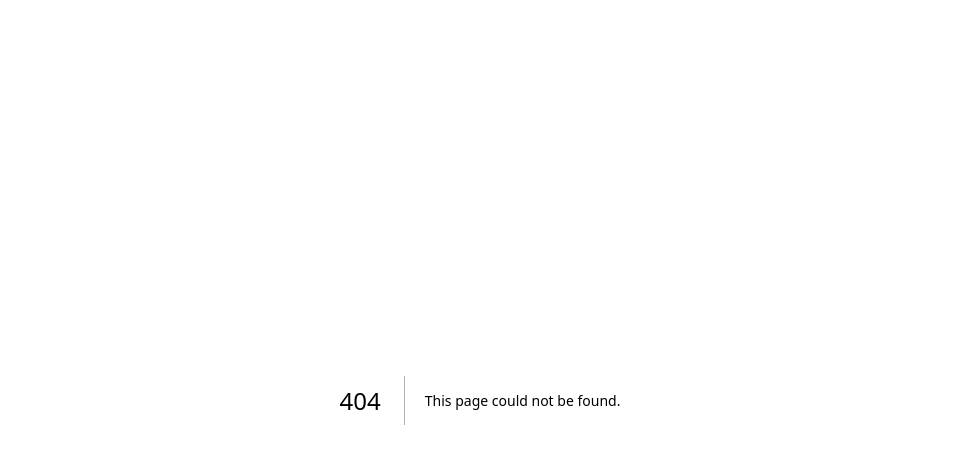
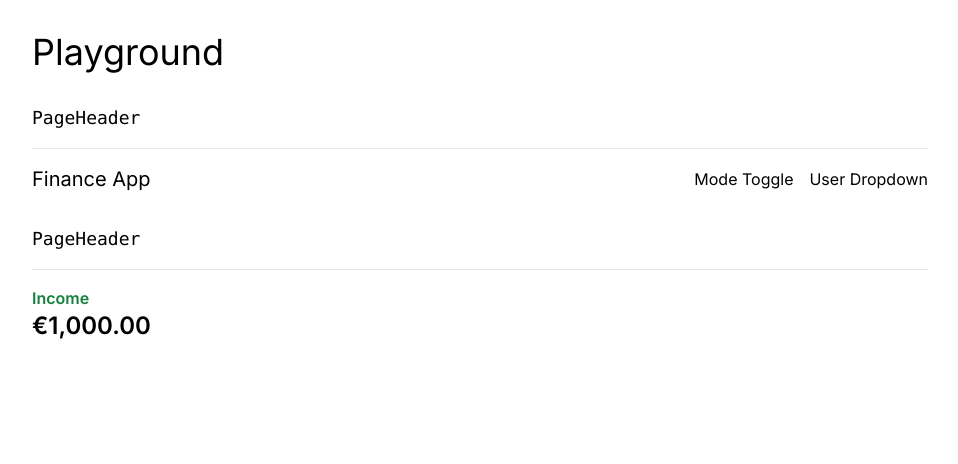
Before and after one commit to Amirhoseinmiri/finance-app, a Next.js app: page /playground in a window 1280 px wide. Before the commit this address had no page. Shown: the top 464 px of the page, without its empty margins (160-1118 px from the left). Built offline with nearby package versions, Linux system fonts and the light colour scheme.

Commit message:
add playGround

```diff
--- /dev/null
+++ b/src/app/dashboard/layout.js
@@ -0,0 +1,14 @@
+import PageHeader from "@/components/pageHeader/pageHeader";
+import React from "react";
+
+const Layout = ({ children }) => {
+  return (
+    <div>
+      <PageHeader className={"mt-8"} />
+      <main>{children}</main>
+      <footer>Footer</footer>
+    </div>
+  );
+};
+
+export default Layout;
--- /dev/null
+++ b/src/app/dashboard/page.js
@@ -0,0 +1,7 @@
+import React from "react";
+
+const Page = () => {
+  return <div>hello from dashboard</div>;
+};
+
+export default Page;
--- a/src/app/globals.css
+++ b/src/app/globals.css
@@ -1,33 +1,6 @@
 @tailwind base;
 @tailwind components;
 @tailwind utilities;
-
-:root {
-  --foreground-rgb: 0, 0, 0;
-  --background-start-rgb: 214, 219, 220;
-  --background-end-rgb: 255, 255, 255;
+body {
+  @apply container mx-auto max-w-4xl bg-white text-black dark:bg-slate-950 dark:text-slate-100;
 }
-
-@media (prefers-color-scheme: dark) {
-  :root {
-    --foreground-rgb: 255, 255, 255;
-    --background-start-rgb: 0, 0, 0;
-    --background-end-rgb: 0, 0, 0;
-  }
-}
-
-body {
-  color: rgb(var(--foreground-rgb));
-  background: linear-gradient(
-      to bottom,
-      transparent,
-      rgb(var(--background-end-rgb))
-    )
-    rgb(var(--background-start-rgb));
-}
-
-@layer utilities {
-  .text-balance {
-    text-wrap: balance;
-  }
-}
--- a/src/app/page.js
+++ b/src/app/page.js
@@ -1,113 +1,5 @@
 import Image from "next/image";
 
 export default function Home() {
-  return (
-    <main className="flex min-h-screen flex-col items-center justify-between p-24">
-      <div className="z-10 max-w-5xl w-full items-center justify-between font-mono text-sm lg:flex">
-        <p className="fixed left-0 top-0 flex w-full justify-center border-b border-gray-300 bg-gradient-to-b from-zinc-200 pb-6 pt-8 backdrop-blur-2xl dark:border-neutral-800 dark:bg-zinc-800/30 dark:from-inherit lg:static lg:w-auto  lg:rounded-xl lg:border lg:bg-gray-200 lg:p-4 lg:dark:bg-zinc-800/30">
-          Get started by editing&nbsp;
-          <code className="font-mono font-bold">src/app/page.js</code>
-        </p>
-        <div className="fixed bottom-0 left-0 flex h-48 w-full items-end justify-center bg-gradient-to-t from-white via-white dark:from-black dark:via-black lg:static lg:h-auto lg:w-auto lg:bg-none">
-          <a
-            className="pointer-events-none flex place-items-center gap-2 p-8 lg:pointer-events-auto lg:p-0"
-            href="https://vercel.com?utm_source=create-next-app&utm_medium=appdir-template&utm_campaign=create-next-app"
-            target="_blank"
-            rel="noopener noreferrer"
-          >
-            By{" "}
-            <Image
-              src="/vercel.svg"
-              alt="Vercel Logo"
-              className="dark:invert"
-              width={100}
-              height={24}
-              priority
-            />
-          </a>
-        </div>
-      </div>
-
-      <div className="relative flex place-items-center before:absolute before:h-[300px] before:w-full sm:before:w-[480px] before:-translate-x-1/2 before:rounded-full before:bg-gradient-radial before:from-white before:to-transparent before:blur-2xl before:content-[''] after:absolute after:-z-20 after:h-[180px] after:w-full sm:after:w-[240px] after:translate-x-1/3 after:bg-gradient-conic after:from-sky-200 after:via-blue-200 after:blur-2xl after:content-[''] before:dark:bg-gradient-to-br before:dark:from-transparent before:dark:to-blue-700 before:dark:opacity-10 after:dark:from-sky-900 after:dark:via-[#0141ff] after:dark:opacity-40 before:lg:h-[360px] z-[-1]">
-        <Image
-          className="relative dark:drop-shadow-[0_0_0.3rem_#ffffff70] dark:invert"
-          src="/next.svg"
-          alt="Next.js Logo"
-          width={180}
-          height={37}
-          priority
-        />
-      </div>
-
-      <div className="mb-32 grid text-center lg:max-w-5xl lg:w-full lg:mb-0 lg:grid-cols-4 lg:text-left">
-        <a
-          href="https://nextjs.org/docs?utm_source=create-next-app&utm_medium=appdir-template&utm_campaign=create-next-app"
-          className="group rounded-lg border border-transparent px-5 py-4 transition-colors hover:border-gray-300 hover:bg-gray-100 hover:dark:border-neutral-700 hover:dark:bg-neutral-800/30"
-          target="_blank"
-          rel="noopener noreferrer"
-        >
-          <h2 className={`mb-3 text-2xl font-semibold`}>
-            Docs{" "}
-            <span className="inline-block transition-transform group-hover:translate-x-1 motion-reduce:transform-none">
-              -&gt;
-            </span>
-          </h2>
-          <p className={`m-0 max-w-[30ch] text-sm opacity-50`}>
-            Find in-depth information about Next.js features and API.
-          </p>
-        </a>
-
-        <a
-          href="https://nextjs.org/learn?utm_source=create-next-app&utm_medium=appdir-template-tw&utm_campaign=create-next-app"
-          className="group rounded-lg border border-transparent px-5 py-4 transition-colors hover:border-gray-300 hover:bg-gray-100 hover:dark:border-neutral-700 hover:dark:bg-neutral-800 hover:dark:bg-opacity-30"
-          target="_blank"
-          rel="noopener noreferrer"
-        >
-          <h2 className={`mb-3 text-2xl font-semibold`}>
-            Learn{" "}
-            <span className="inline-block transition-transform group-hover:translate-x-1 motion-reduce:transform-none">
-              -&gt;
-            </span>
-          </h2>
-          <p className={`m-0 max-w-[30ch] text-sm opacity-50`}>
-            Learn about Next.js in an interactive course with&nbsp;quizzes!
-          </p>
-        </a>
-
-        <a
-          href="https://vercel.com/templates?framework=next.js&utm_source=create-next-app&utm_medium=appdir-template&utm_campaign=create-next-app"
-          className="group rounded-lg border border-transparent px-5 py-4 transition-colors hover:border-gray-300 hover:bg-gray-100 hover:dark:border-neutral-700 hover:dark:bg-neutral-800/30"
-          target="_blank"
-          rel="noopener noreferrer"
-        >
-          <h2 className={`mb-3 text-2xl font-semibold`}>
-            Templates{" "}
-            <span className="inline-block transition-transform group-hover:translate-x-1 motion-reduce:transform-none">
-              -&gt;
-            </span>
-          </h2>
-          <p className={`m-0 max-w-[30ch] text-sm opacity-50`}>
-            Explore starter templates for Next.js.
-          </p>
-        </a>
-
-        <a
-          href="https://vercel.com/new?utm_source=create-next-app&utm_medium=appdir-template&utm_campaign=create-next-app"
-          className="group rounded-lg border border-transparent px-5 py-4 transition-colors hover:border-gray-300 hover:bg-gray-100 hover:dark:border-neutral-700 hover:dark:bg-neutral-800/30"
-          target="_blank"
-          rel="noopener noreferrer"
-        >
-          <h2 className={`mb-3 text-2xl font-semibold`}>
-            Deploy{" "}
-            <span className="inline-block transition-transform group-hover:translate-x-1 motion-reduce:transform-none">
-              -&gt;
-            </span>
-          </h2>
-          <p className={`m-0 max-w-[30ch] text-sm opacity-50 text-balance`}>
-            Instantly deploy your Next.js site to a shareable URL with Vercel.
-          </p>
-        </a>
-      </div>
-    </main>
-  );
+  return <div>hello</div>;
 }
--- /dev/null
+++ b/src/app/playground/page.js
@@ -0,0 +1,30 @@
+import PageHeader from "@/components/pageHeader/pageHeader";
+import Trend from "@/components/trend/trend";
+import React from "react";
+
+const Page = () => {
+  return (
+    <main
+      className="space-y-8
+  "
+    >
+      <h1 className="text-4xl mt-8">Playground</h1>
+      <div>
+        <h2 className="mb-4 text-lg font-mono">PageHeader</h2>
+        <hr className="mb-4 border-gray-200 dark:border-gray-800" />
+        <div>
+          <PageHeader />{" "}
+        </div>
+      </div>
+      <div>
+        <h2 className="mb-4 text-lg font-mono">PageHeader</h2>
+        <hr className="mb-4 border-gray-200 dark:border-gray-800" />
+        <div className="flex space-x-4">
+          <Trend type={"Income"} amount={1000} />
+        </div>
+      </div>
+    </main>
+  );
+};
+
+export default Page;
--- /dev/null
+++ b/src/components/pageHeader/pageHeader.js
@@ -0,0 +1,21 @@
+import Link from "next/link";
+import React from "react";
+
+const PageHeader = ({ className }) => {
+  return (
+    <header className={`flex justify-between items-center ${className}`}>
+      <Link
+        href={"/dashboard"}
+        className="text-xl hover:underline underline-offset-8 decoration-2"
+      >
+        Finance App
+      </Link>
+      <div className="flex items-center space-x-4">
+        <div>Mode Toggle</div>
+        <div>User Dropdown</div>
+      </div>
+    </header>
+  );
+};
+
+export default PageHeader;
--- /dev/null
+++ b/src/components/trend/trend.js
@@ -0,0 +1,31 @@
+import React from "react";
+
+const Trend = ({ type, amount, prevAmount }) => {
+  const colorClasses = {
+    Income: "text-green-700 dark:text-green-300",
+    Expense: "text-red-700 dark:text-red-300",
+    Investment: "text-indigo-700 dark:text-indigo-300",
+    Saving: "text-yellow-700 dark:text-yellow-300",
+  };
+  const calcPercentageChange = (amount, prevAmount) => {
+    if (prevAmount === 0) return 0;
+    return ((amount - prevAmount) / prevAmount) * 100;
+  };
+
+  const formatCurrency = (amount) =>
+    new Intl.NumberFormat("en-US", {
+      style: "currency",
+      currency: "EUR",
+    }).format(amount);
+
+  return (
+    <div>
+      <div className={`font-semibold ${colorClasses[type]}`}>{type}</div>
+      <div className="text-2xl font-semibold text-black dark:text-white mb-2">
+        {amount ? formatCurrency(amount) : formatCurrency(0)}
+      </div>
+    </div>
+  );
+};
+
+export default Trend;
```
